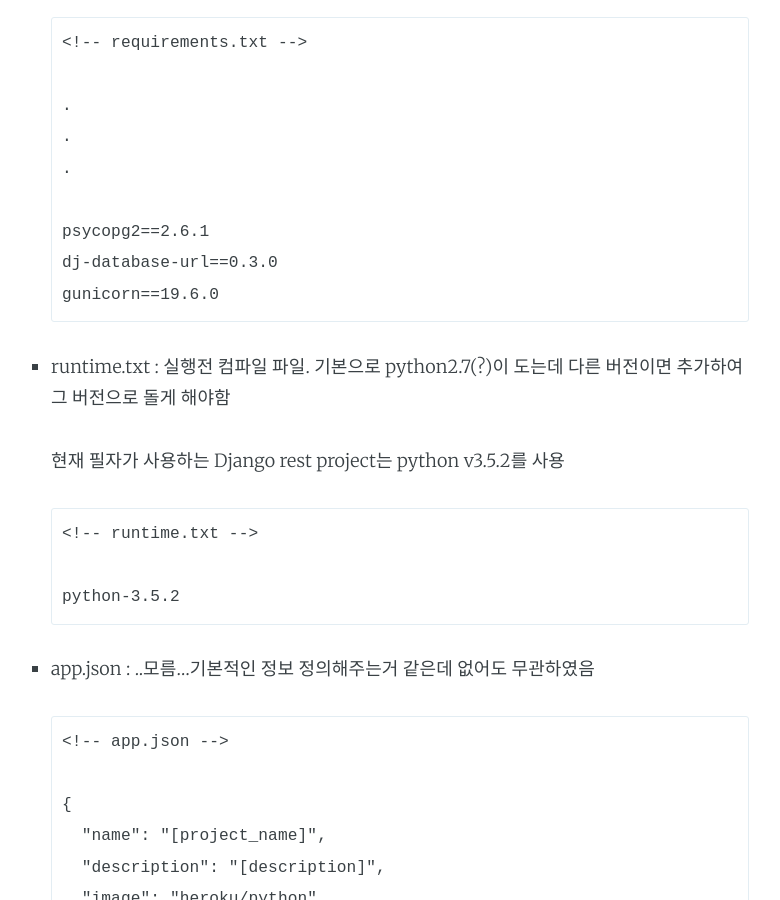
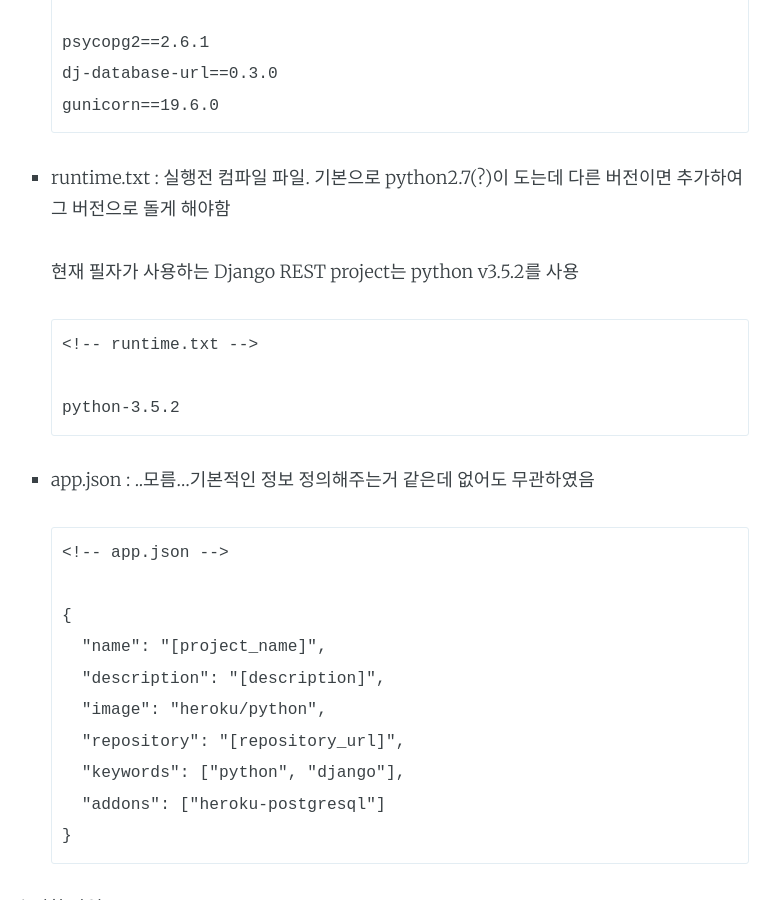
Before and after one commit to ham1955burger/ham1955burger.github.com, a Jekyll site: the page built from _posts/2016-08-30-heroku-python.md, in a window 1280 px wide and 900 px high, scrolled down 2578 px. Shown: the whole window, without its empty margins (291-1071 px from the left). Built offline with Jekyll 4.4.1, drawn with Linux system fonts in a browser that asks for light colours; some of the changed text lies outside the part shown.

```diff
--- a/_posts/2016-08-30-heroku-python.md
+++ b/_posts/2016-08-30-heroku-python.md
@@ -69,7 +63,6 @@ categories: Study
 
             web: gunicorn [app_name].wsgi --log-file -
 
-
       * requirements.txt : 필요한 dependency 모음 파일
 
             <!-- requirements.txt -->
@@ -82,15 +75,13 @@ categories: Study
             dj-database-url==0.3.0
             gunicorn==19.6.0
 
-
       * runtime.txt : 실행전 컴파일 파일. 기본으로 python2.7(?)이 도는데 다른 버전이면 추가하여 그 버전으로 돌게 해야함
 
-        현재 필자가 사용하는 Django rest project는 python v3.5.2를 사용
+        현재 필자가 사용하는 Django REST project는 python v3.5.2를 사용
 
             <!-- runtime.txt -->
 
             python-3.5.2
-
 
       * app.json : ..모름...기본적인 정보 정의해주는거 같은데 없어도 무관하였음
 
```
Also changed, not shown: other parts of _posts/2016-08-30-heroku-python.md (+2 -8 lines).
